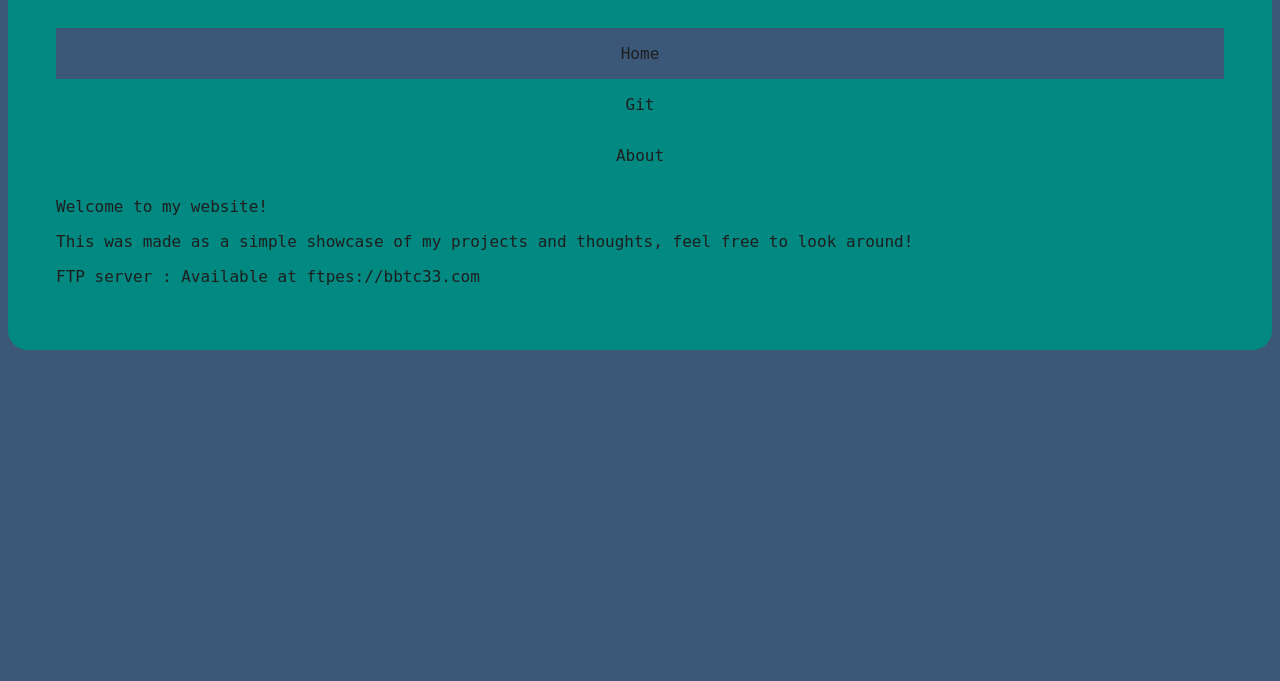
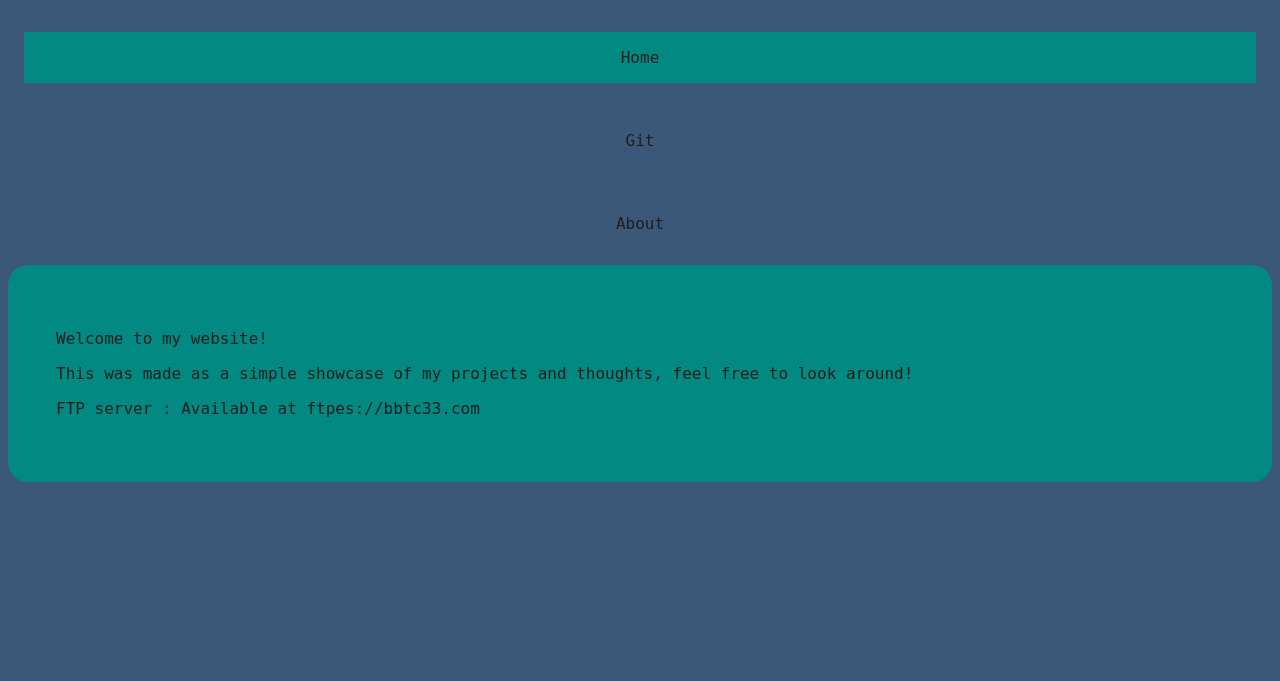
Before and after one commit to bbtc33/bbtc, a plain HTML site: page index.html in a window 1280 px wide. Shown: the part 119-800 px from the top of the page. Drawn offline with Linux system fonts and the light colour scheme.

Commit message:
please work

```diff
--- a/index.html
+++ b/index.html
@@ -7,12 +7,13 @@
 </head>
 <body>
 	<div class="glitch" data-text="BBTC33(DOT)COM">BBTC33(DOT)COM</div>
-	<div class="main">
+	<br><br>
 	<ul>
 		<li><a class="active" href="index.html">Home</a></li>
 		<li><a href="https://git.bbtc33.com">Git</a></li>
 		<li><a href="about.html">About</a></li>
 	</ul>
+	<div class="main">
 		<p>Welcome to my website!</p>
 		<p>This was made as a simple showcase of my projects and thoughts, feel free to look around!</p>
 		<p> FTP server : Available at ftpes://bbtc33.com</p>
--- a/styles.css
+++ b/styles.css
@@ -5,13 +5,12 @@ body{
 	background:#018982;
 	padding:3em;
 	border-radius:20px;
-	margin:auto;
+	margin:0 auto;
 }
 h1{
 	color:#1E1E1E;
 	font-family:"Arial","sans-serif";
 	font-size:5em;
-	font-style: italic;
 }
 h2{
 	color:#1E1E1E;
@@ -32,6 +31,8 @@ li{
 
 	font-family:"JetBrains Mono","monospace","sans-serif";
 	float:center;
+	padding: 1em;
+	border-radius:20px;
 }
 li a {
  	display: block;
@@ -42,10 +43,10 @@ li a {
 
 }
 li a:hover:not(.active) {
-background-color: #3C5879;
+background-color: #018982;
 }
 .active {
-background-color: #3C5879;
+background-color: #018982;
 color: #1E1E1E;
 }
 ul {
@@ -53,7 +54,6 @@ list-style-type: none;
 margin: 0;
 padding: 0;
 overflow: hidden;
-background-color: #018982;
 }
 
 .glitch{
```
Lines whose indentation alone changed are shown as unchanged.
